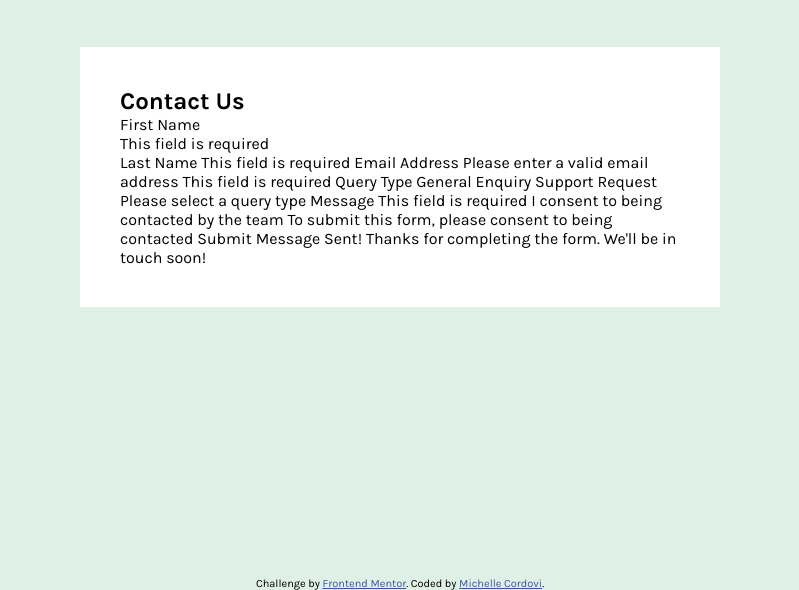
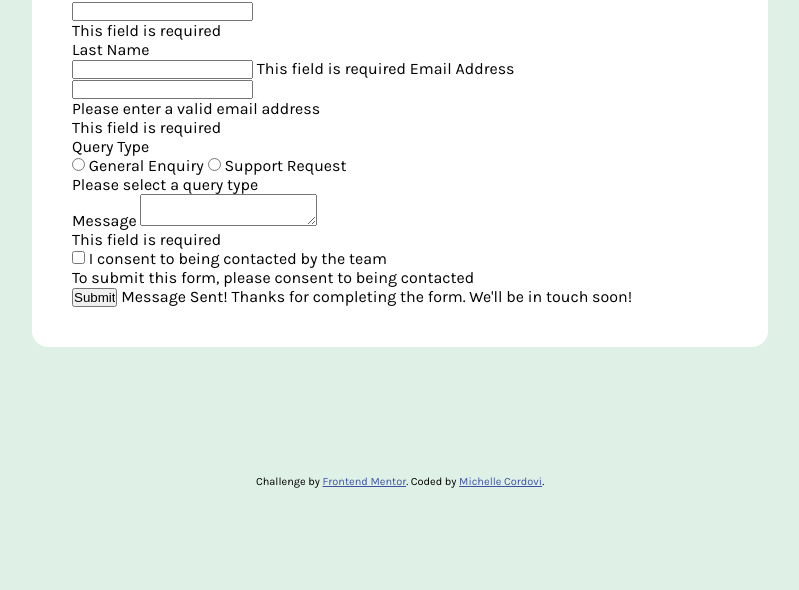
Before and after one commit to michellecordovi/contactForm, a plain HTML site: page index.html in a window 1280 px wide. Shown: the part 223-813 px from the top of the page, without its empty margins (240-1039 px from the left). Drawn offline with Linux system fonts and the light colour scheme.

Commit message:
add input elements

```diff
--- a/index.html
+++ b/index.html
@@ -23,35 +23,47 @@
 
 <body>
       <main>
-            <section class="contact-form">
+            <form class="contact-form" action ="#" method="POST">
+
                   <h1 class="title">Contact Us</h1>
 
-                  <label>First Name</label>
-                  <p>This field is required</p>
+                  <label for = "firstName">First Name</label>
+                  <br>
+                  <input id = "firstName" type = "text" name = "first-name">
+                  <p class="error-message">This field is required</p>
 
-                  <label>Last Name</label>
+                  <label for="lastName">Last Name</label>
+                  <br>
+                  <input id="lastName" type = "text" name = "last-name">
                   This field is required
 
-                  <label>Email Address</label>
-                  Please enter a valid email address
-                  This field is required
+                  <label for="emailAddress">Email Address</label>
+                  <br>
+                  <input id="emailAddress" type = "text" name = "email-address">
+                  <p class="error-message">Please enter a valid email address</p>
+                  <p class="error-message">This field is required</p>
 
-                  Query Type
-                  General Enquiry
-                  Support Request
-                  Please select a query type
+                  <p>Query Type</p>
+                  <input type = "radio" name = "query-type" id ="general" value = "General Inquiry">
+                  <label for="general">General Enquiry</label>
 
-                  Message
-                  This field is required
+                  <input type = "radio" name="query-type" id="support" value="Support Request">
+                  <label for="support">Support Request</label>
+                  <p class="error-message">Please select a query type</p>
 
-                  I consent to being contacted by the team
-                  To submit this form, please consent to being contacted
+                  <label for="contact-message">Message</label>
+                  <textarea id = "contact-message"></textarea>
+                  <p class="error-message">This field is required</p>
 
-                  Submit
+                  <input type = "checkbox" id="consent" name="consent-agreement" value = "accept">
+                  <label for="consent">I consent to being contacted by the team</label>
+                  <p class="error-message">To submit this form, please consent to being contacted</p>
+
+                  <input type = "submit">
 
                   Message Sent!
                   Thanks for completing the form. We'll be in touch soon!
-            </section>
+            </form>
       </main>
 
       <footer>
--- a/styles.css
+++ b/styles.css
@@ -10,7 +10,7 @@ body {
 }
 
 main {
-      height: 100vh;
+      padding: 8rem 0rem;
       display: flex;
       justify-content: center;
       align-items: center;
@@ -18,8 +18,10 @@ main {
 
 .contact-form {
       background-color: white;
+      border-radius: 1rem;
       padding: 2.5rem;
-      width: 50%;
+      width: 46rem;
+      /* height: 48.3rem; */
 }
 
 
```
